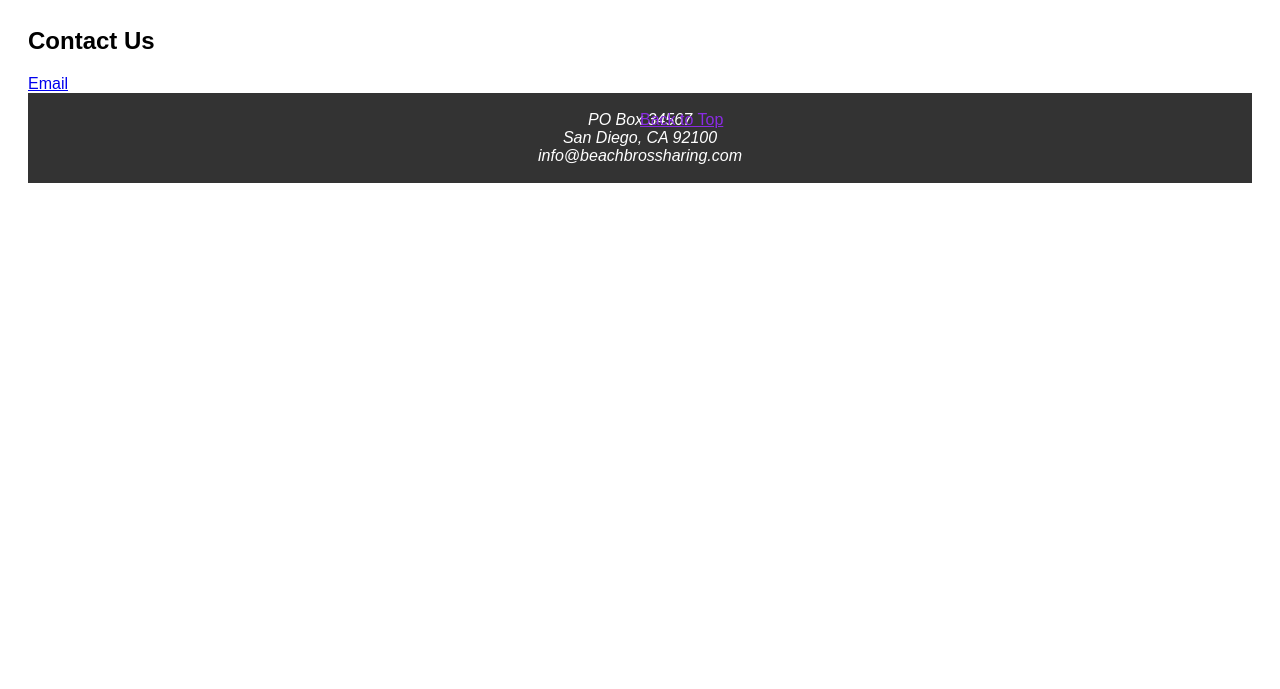
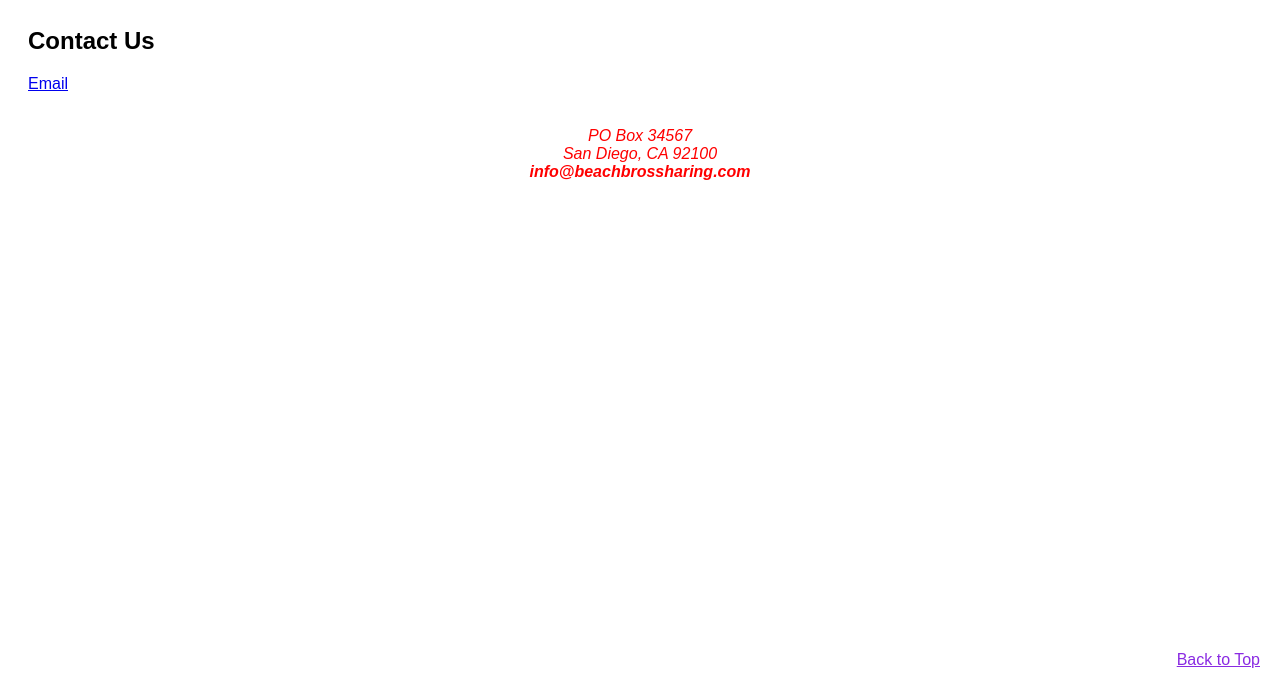
Before and after one commit to rohnshrma/HTML_CSS_basics, a plain HTML site: page contact.html in a window 1280 px wide. Shown: the part 111-800 px from the top of the page. Drawn offline with Linux system fonts and the light colour scheme.

Commit message:
fix back to top buttom

```diff
--- a/contact.html
+++ b/contact.html
@@ -26,14 +26,13 @@
       <a href="mailto:example@example.com" class="email-link">Email</a>
     </main>
     <footer class="footer">
+      <p><a href="#" class="back-to-top">Back to Top</a></p>
       <br />
-      <a href="#" class="back-to-top">Back to Top</a>
       <address>
         PO Box 34567<br />
         San Diego, CA 92100<br />
-        info@beachbrossharing.com
+        <strong>info@beachbrossharing.com</strong>
       </address>
-
       <br />
     </footer>
   </body>
--- a/styles.css
+++ b/styles.css
@@ -35,8 +35,8 @@ main {
 }
 
 footer {
-  background-color: #333;
-  color: #fff;
+  background-color: white;
+  color: red;
   text-align: center;
   margin: 0;
   padding: 0;
@@ -113,5 +113,8 @@ blockquote {
 
 .back-to-top {
   position: fixed;
+  bottom: 20px;
+  right: 20px;
+  /* display: none; */
   color: blueviolet;
 }
```
Also changed, not shown: about.html (+2 -1 lines), index.html (+2 -1 lines), services.html (+2 -1 lines).
